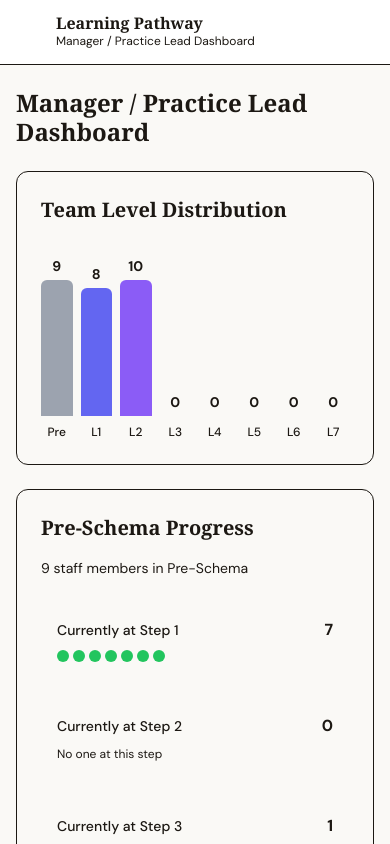
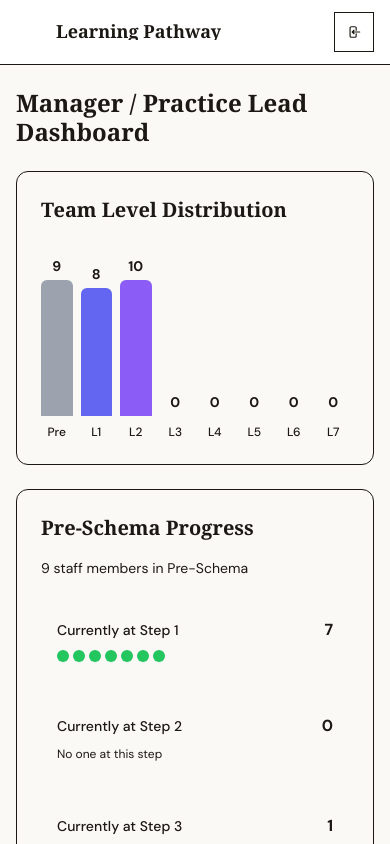
Before and after one commit to imtwig/learning-pathfinder, a Next.js app in the folder frontend/: page /manager in a window 390 px wide. Shown: the top 844 px of the page. Built offline with nearby package versions, Linux system fonts and the light colour scheme.

Commit message:
Improve mobile dashboard controls

```diff
--- a/frontend/app/manager/page.tsx
+++ b/frontend/app/manager/page.tsx
@@ -300,27 +300,35 @@ export default function ManagerDashboard() {
       {/* Navigation Bar */}
       <nav className="bg-white border-b border-[rgb(var(--color-border))] sticky top-0 z-50 shadow-[var(--shadow-xs)]">
         <div className="container mx-auto px-4 sm:px-[var(--space-6)]">
-          <div className="flex items-center justify-between h-16 sm:h-20">
-            <div className="flex items-center gap-[var(--space-4)]">
-              <div className="flex items-center gap-[var(--space-3)]">
-                <div className="w-10 h-10 rounded-xl bg-[rgb(var(--color-text-primary))] flex items-center justify-center text-white font-serif font-bold text-sm shadow-[var(--shadow-base)]">
+          <div className="flex items-center justify-between gap-3 h-16 sm:h-20">
+            <div className="flex min-w-0 items-center gap-[var(--space-4)]">
+              <div className="flex min-w-0 items-center gap-[var(--space-3)]">
+                <div className="w-10 h-10 shrink-0 rounded-xl bg-[rgb(var(--color-text-primary))] flex items-center justify-center text-white font-serif font-bold text-sm shadow-[var(--shadow-base)]">
                   LP
                 </div>
-                <div>
-                  <h1 className="font-serif text-[length:var(--text-xl)] font-bold text-[rgb(var(--color-text-primary))] leading-none mb-0.5">
+                <div className="min-w-0">
+                  <h1 className="truncate font-serif text-lg sm:text-[length:var(--text-xl)] font-bold text-[rgb(var(--color-text-primary))] leading-none mb-0.5">
                     Learning Pathway
                   </h1>
-                  <p className="text-xs text-[rgb(var(--color-text-muted))]">Manager / Practice Lead Dashboard</p>
+                  <p className="hidden sm:block text-xs text-[rgb(var(--color-text-muted))]">Manager / Practice Lead Dashboard</p>
                 </div>
               </div>
             </div>
-            <div className="flex items-center gap-[var(--space-4)]">
+            <div className="flex shrink-0 items-center gap-2 sm:gap-[var(--space-4)]">
               <div className="hidden lg:flex items-center gap-2 text-sm text-[rgb(var(--color-text-secondary))]">
                 <svg className="w-4 h-4" fill="none" stroke="currentColor" viewBox="0 0 24 24" strokeWidth={2}>
                   <path strokeLinecap="round" strokeLinejoin="round" d="M15.75 6a3.75 3.75 0 11-7.5 0 3.75 3.75 0 017.5 0zM4.501 20.118a7.5 7.5 0 0114.998 0A17.933 17.933 0 0112 21.75c-2.676 0-5.216-.584-7.499-1.632z" />
                 </svg>
                 <span className="font-medium">Sarah Manager</span>
               </div>
+              <Link href="/" className="shrink-0">
+                <Button variant="outline" size="sm" className="h-10 w-10 p-0 sm:h-7 sm:w-auto sm:px-2.5 border-[rgb(var(--color-border))] hover:bg-[rgb(var(--color-neutral-100))]">
+                  <svg className="w-4 h-4 sm:mr-2" fill="none" stroke="currentColor" viewBox="0 0 24 24" strokeWidth={2}>
+                    <path strokeLinecap="round" strokeLinejoin="round" d="M15.75 9V5.25A2.25 2.25 0 0013.5 3h-6a2.25 2.25 0 00-2.25 2.25v13.5A2.25 2.25 0 007.5 21h6a2.25 2.25 0 002.25-2.25V15M12 9l-3 3m0 0l3 3m-3-3h12.75" />
+                  </svg>
+                  <span className="hidden sm:inline">Switch</span>
+                </Button>
+              </Link>
             </div>
           </div>
         </div>
--- a/frontend/app/staff/page.tsx
+++ b/frontend/app/staff/page.tsx
@@ -12,6 +12,7 @@ import { Textarea } from '@/components/ui/textarea';
 import { FileInput } from '@/components/FileInput';
 import { Spinner } from '@/components/Spinner';
 import { createPortal } from 'react-dom';
+import { X } from 'lucide-react';
 
 // LEVELS will be populated from the API data
 const UX_DESIGNER_LEVELS = [
@@ -149,6 +150,7 @@ function StaffDashboardContent() {
   const [demoState, setDemoState] = useState<string>('none');
   const [pathwaySearchOpen, setPathwaySearchOpen] = useState(false);
   const [pathwaySearchQuery, setPathwaySearchQuery] = useState('');
+  const [pathwayPickerMobile, setPathwayPickerMobile] = useState(false);
   const pathwayButtonRef = useRef<HTMLButtonElement>(null);
   const [dropdownStyle, setDropdownStyle] = useState<{top: number, left: number, width: number}>({ top: 0, left: 0, width: 0 });
 
@@ -365,6 +367,16 @@ function StaffDashboardContent() {
     }
   }, [selectedPathway]);
 
+  useEffect(() => {
+    const mediaQuery = window.matchMedia('(max-width: 639px)');
+    const updatePathwayPickerMode = () => setPathwayPickerMobile(mediaQuery.matches);
+
+    updatePathwayPickerMode();
+    mediaQuery.addEventListener('change', updatePathwayPickerMode);
+
+    return () => mediaQuery.removeEventListener('change', updatePathwayPickerMode);
+  }, []);
+
   // Close pathway dropdown when clicking outside
   useEffect(() => {
     const handleClickOutside = (event: MouseEvent) => {
@@ -720,7 +732,7 @@ function StaffDashboardContent() {
                   <button
                     ref={pathwayButtonRef}
                     onClick={() => {
-                      if (pathwayButtonRef.current) {
+                      if (pathwayButtonRef.current && !pathwayPickerMobile) {
                         const rect = pathwayButtonRef.current.getBoundingClientRect();
                         setDropdownStyle({
                           top: rect.bottom + window.scrollY + 8,
@@ -764,14 +776,40 @@ function StaffDashboardContent() {
               {!isManagerView && pathwaySearchOpen && typeof window !== 'undefined' && (
                 createPortal(
                   <div
-                    className="pathway-dropdown-menu fixed bg-white border-2 border-[rgb(var(--color-border))] rounded-xl shadow-lg z-[100]"
-                    style={{
+                    className={`pathway-dropdown-menu fixed bg-white z-[100] ${
+                      pathwayPickerMobile
+                        ? 'inset-0 flex flex-col border-0 rounded-none shadow-none'
+                        : 'border-2 border-[rgb(var(--color-border))] rounded-xl shadow-lg'
+                    }`}
+                    style={pathwayPickerMobile ? undefined : {
                       top: `${dropdownStyle.top}px`,
                       left: `${dropdownStyle.left}px`,
                       width: `${dropdownStyle.width}px`
                     }}
+                    role={pathwayPickerMobile ? 'dialog' : 'listbox'}
+                    aria-modal={pathwayPickerMobile ? true : undefined}
+                    aria-label="Select pathway"
                   >
-                      <div className="p-2">
+                      {pathwayPickerMobile && (
+                        <div className="flex items-center justify-between gap-4 border-b border-[rgb(var(--color-border))] px-4 py-4 pt-[calc(env(safe-area-inset-top)+1rem)]">
+                          <div>
+                            <p className="text-sm font-medium text-[rgb(var(--color-text-muted))]">Pathway</p>
+                            <h3 className="text-lg font-semibold text-[rgb(var(--color-text-primary))]">Choose a pathway</h3>
+                          </div>
+                          <button
+                            type="button"
+                            onClick={() => {
+                              setPathwaySearchOpen(false);
+                              setPathwaySearchQuery('');
+                            }}
+                            className="inline-flex h-10 w-10 items-center justify-center rounded-full border border-[rgb(var(--color-border))] bg-white text-[rgb(var(--color-text-primary))] shadow-sm"
+                            aria-label="Close pathway picker"
+                          >
+                            <X className="h-5 w-5" />
+                          </button>
+                        </div>
+                      )}
+                      <div className={pathwayPickerMobile ? 'p-4' : 'p-2'}>
                         <input
                           type="text"
                           placeholder="Search pathways..."
@@ -783,7 +821,7 @@ function StaffDashboardContent() {
                             bg-[rgb(var(--color-neutral-50))]
                             border border-[rgb(var(--color-border))]
                             rounded-lg
-                            text-sm
+                            text-base sm:text-sm
                             text-[rgb(var(--color-text-primary))]
                             placeholder:text-[rgb(var(--color-text-muted))]
                             focus:outline-none
@@ -791,10 +829,10 @@ function StaffDashboardContent() {
                             focus:ring-[rgb(var(--color-primary-400))]
                             focus:border-[rgb(var(--color-primary-400))]
                           "
-                          autoFocus
+                          autoFocus={!pathwayPickerMobile}
                         />
                       </div>
-                      <div className="max-h-60 overflow-y-auto">
+                      <div className={pathwayPickerMobile ? 'flex-1 overflow-y-auto px-3 pb-[calc(env(safe-area-inset-bottom)+1rem)]' : 'max-h-60 overflow-y-auto'}>
                         {pathwayOptions
                           .filter(option =>
                             option.label.toLowerCase().includes(pathwaySearchQuery.toLowerCase())
@@ -810,8 +848,8 @@ function StaffDashboardContent() {
                               className={`
                                 w-full
                                 text-left
-                                px-4 py-2.5
-                                text-sm
+                                px-4
+                                ${pathwayPickerMobile ? 'py-3 rounded-lg text-base' : 'py-2.5 text-sm'}
                                 transition-colors
                                 ${selectedPathway === option.value
                                   ? 'bg-[rgb(var(--color-primary-50))] text-[rgb(var(--color-primary-700))] font-semibold'
@@ -825,7 +863,7 @@ function StaffDashboardContent() {
                         {pathwayOptions.filter(option =>
                           option.label.toLowerCase().includes(pathwaySearchQuery.toLowerCase())
                         ).length === 0 && (
-                          <div className="px-4 py-6 text-center text-sm text-[rgb(var(--color-text-muted))]">
+                          <div className="px-4 py-6 text-center text-base sm:text-sm text-[rgb(var(--color-text-muted))]">
                             No pathways found
                           </div>
                         )}
@@ -1158,7 +1196,7 @@ function StaffDashboardContent() {
                     // Pre-Schema Steps
                     <div className="space-y-[var(--space-6)] overflow-visible">
                       <div className="mb-[var(--space-6)]">
-                        <h4 className="font-serif text-[length:var(--text-xl)] font-bold text-[rgb(var(--color-text-primary))] mb-[var(--space-2)]">
+                        <h4 className="font-serif text-[length:var(--text-xl)] font-bold leading-[1.2] sm:leading-[1.22] text-[rgb(var(--color-text-primary))] mb-[var(--space-2)]">
                           Pre-Schema Requirements
                         </h4>
                         <p className="text-sm text-[rgb(var(--color-text-secondary))]">
```
